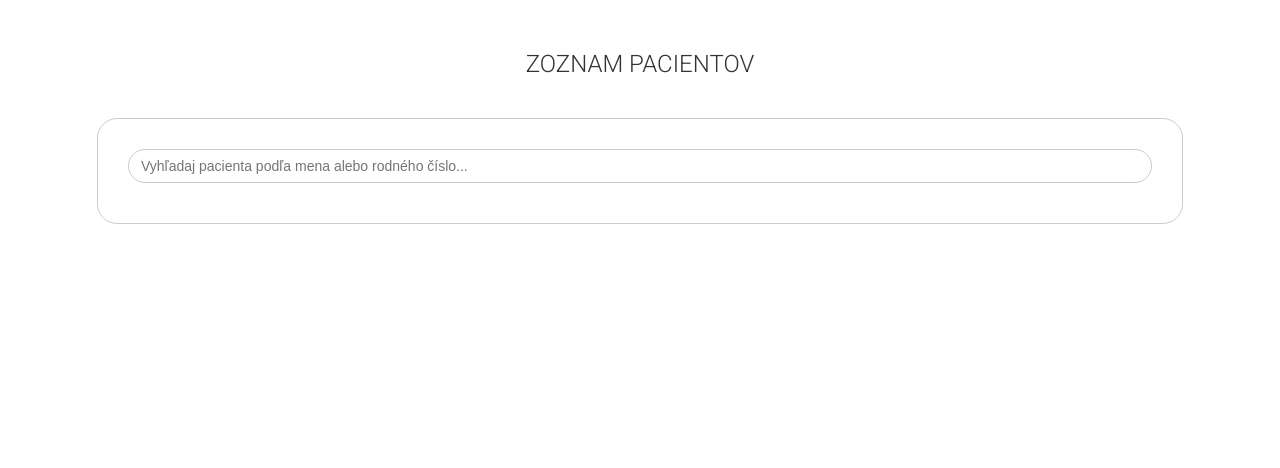
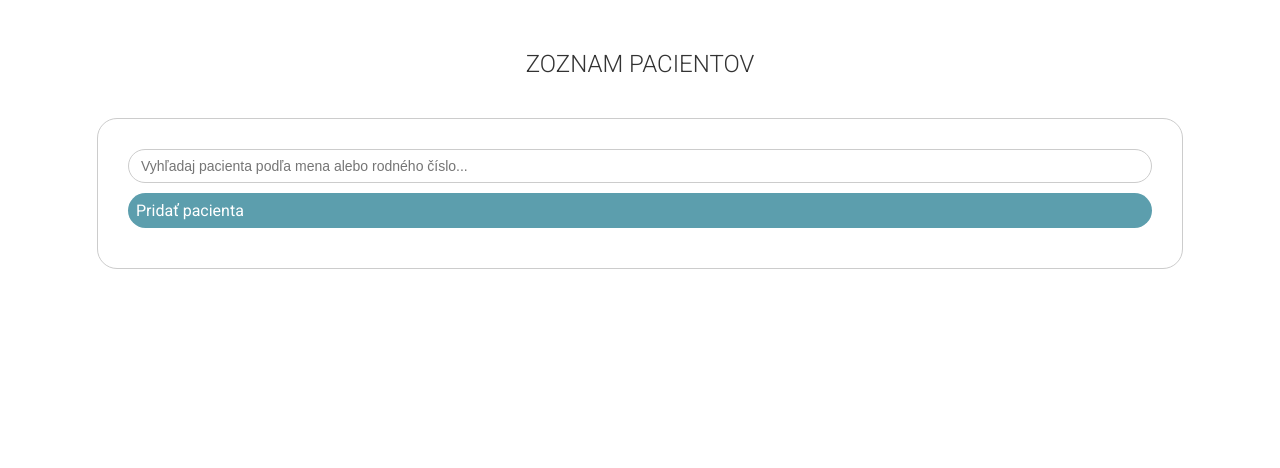
Before and after one commit to Brunokristi/ADOcare, a Python web app: template templates/details/patients.html in a window 1280 px wide. Shown: the part 50-518 px from the top of the page. Run offline with Jinja, Linux system fonts and the light colour scheme; the template is opened without the code that fills it, so the values that code supplies are empty; some libraries are stand-ins or nearby versions.

Commit message:
add "Pridať pacienta" section to /patients/list endpoint

```diff
--- a/templates/details/patients.html
+++ b/templates/details/patients.html
@@ -10,6 +10,9 @@
         <input type="text" id="searchInput" placeholder="Vyhľadaj pacienta podľa mena alebo rodného číslo..." />
     </div>
 
+    <a href="{{ url_for('patient.create_patient') }}"" class="small-token">
+        Pridať pacienta
+    </a>
     <div id="results">
         {% for patient in patients %}
         <a href="{{ url_for('patient.update_patient', id=patient.id) }}" class="small-token">
```
